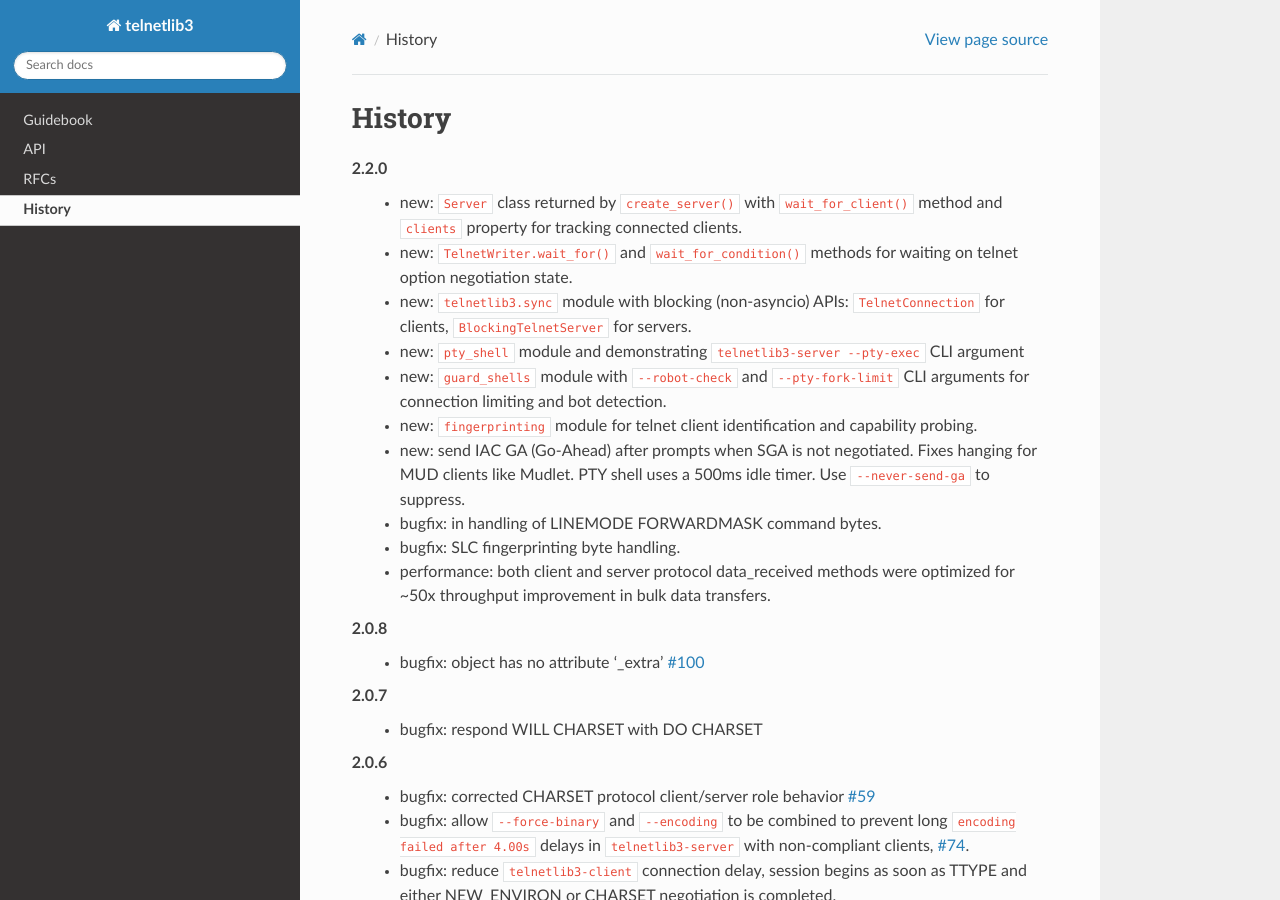
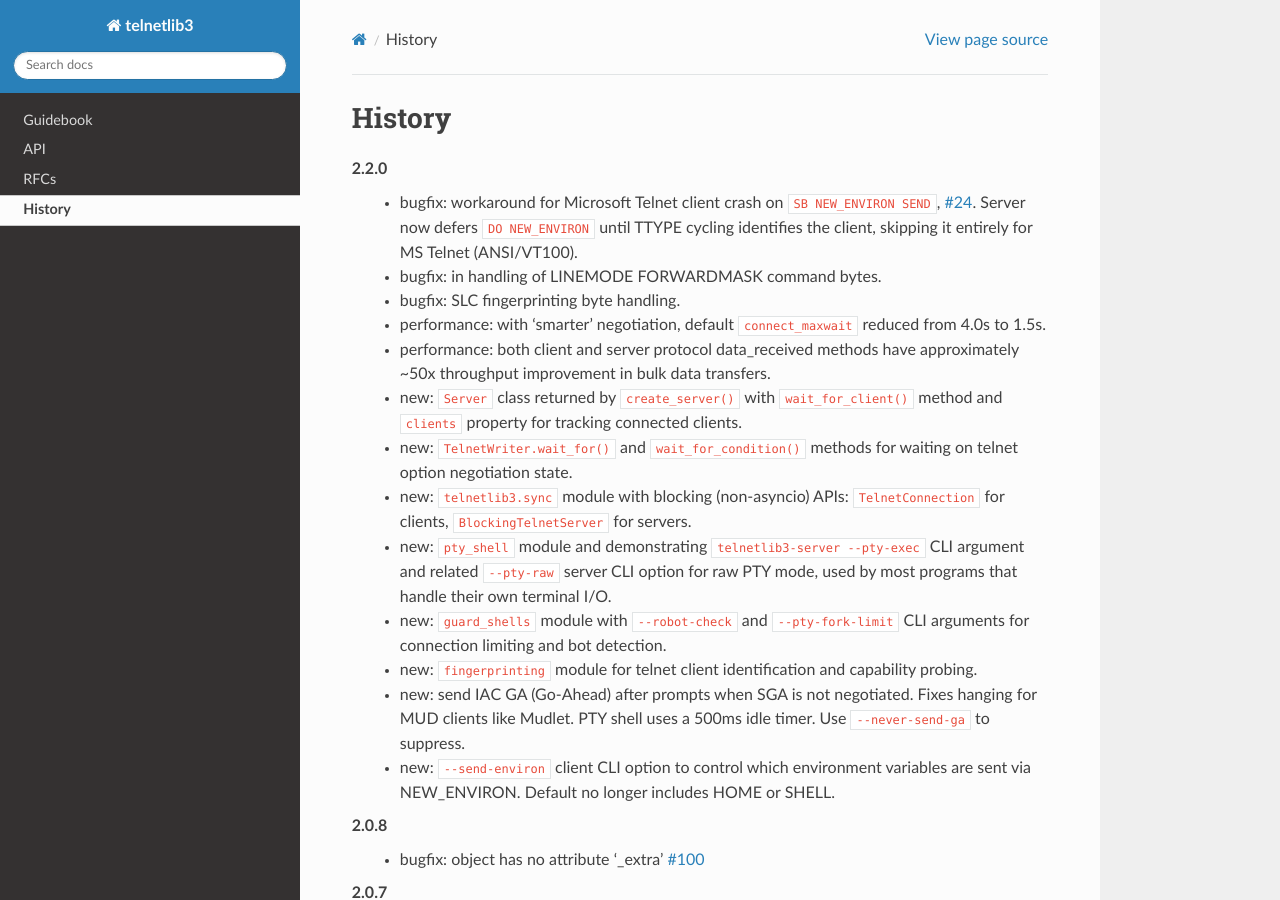
Before and after one commit to jquast/telnetlib3, a Sphinx documentation site: the page built from docs/history.rst, in a window 1280 px wide and 900 px high. Built offline with Sphinx 7.4.7 and the Read the Docs theme 3.1.0, drawn with Linux system fonts in a browser that asks for light colours.

Commit message:
prepare for release

```diff
--- a/docs/conf.py
+++ b/docs/conf.py
@@ -67,10 +67,10 @@
 # built documents.
 #
 # The short X.Y version.
-version = "2.1"
+version = "2.2"
 
 # The full version, including alpha/beta/rc tags.
-release = "2.1.0"  # keep in sync with setup.py and telnetlib3/accessories.py !!
+release = "2.2.0"  # keep in sync with setup.py and telnetlib3/accessories.py !!
 
 # The language for content auto-generated by Sphinx. Refer to documentation
 # for a list of supported languages.
--- a/docs/history.rst
+++ b/docs/history.rst
@@ -1,6 +1,16 @@
 History
 =======
 2.2.0
+  * bugfix: workaround for Microsoft Telnet client crash on
+    ``SB NEW_ENVIRON SEND``, :ghissue:`24`. Server now defers ``DO
+    NEW_ENVIRON`` until TTYPE cycling identifies the client, skipping it
+    entirely for MS Telnet (ANSI/VT100).
+  * bugfix: in handling of LINEMODE FORWARDMASK command bytes.
+  * bugfix: SLC fingerprinting byte handling.
+  * performance: with 'smarter' negotiation, default ``connect_maxwait``
+    reduced from 4.0s to 1.5s.
+  * performance: both client and server protocol data_received methods
+    have approximately ~50x throughput improvement in bulk data transfers.
   * new: ``Server`` class returned by ``create_server()`` with
     ``wait_for_client()`` method and ``clients`` property for tracking
     connected clients.
@@ -9,6 +19,8 @@
   * new: ``telnetlib3.sync`` module with blocking (non-asyncio) APIs:
     ``TelnetConnection`` for clients, ``BlockingTelnetServer`` for servers.
   * new: ``pty_shell`` module and demonstrating ``telnetlib3-server --pty-exec`` CLI argument
+    and related ``--pty-raw`` server CLI option for raw PTY mode, used by most
+    programs that handle their own terminal I/O.
   * new: ``guard_shells`` module with ``--robot-check`` and ``--pty-fork-limit``
     CLI arguments for connection limiting and bot detection.
   * new: ``fingerprinting`` module for telnet client identification and
@@ -16,10 +28,9 @@
   * new: send IAC GA (Go-Ahead) after prompts when SGA is not negotiated.
     Fixes hanging for MUD clients like Mudlet. PTY shell uses a 500ms idle
     timer. Use ``--never-send-ga`` to suppress.
-  * bugfix: in handling of LINEMODE FORWARDMASK command bytes.
-  * bugfix: SLC fingerprinting byte handling.
-  * performance: both client and server protocol data_received methods were
-    optimized for ~50x throughput improvement in bulk data transfers.
+  * new: ``--send-environ`` client CLI option to control which environment
+    variables are sent via NEW_ENVIRON. Default no longer includes HOME or
+    SHELL.
 
 2.0.8
  * bugfix: object has no attribute '_extra' :ghissue:`100`
--- a/pyproject.toml
+++ b/pyproject.toml
@@ -4,7 +4,7 @@
 
 [project]
 name = "telnetlib3"
-version = "2.1.0"
+version = "2.2.0"
 description = " Python Telnet server and client CLI and Protocol library"
 readme = "README.rst"
 license = "ISC"
```
Also changed, not shown: 1 other file.
